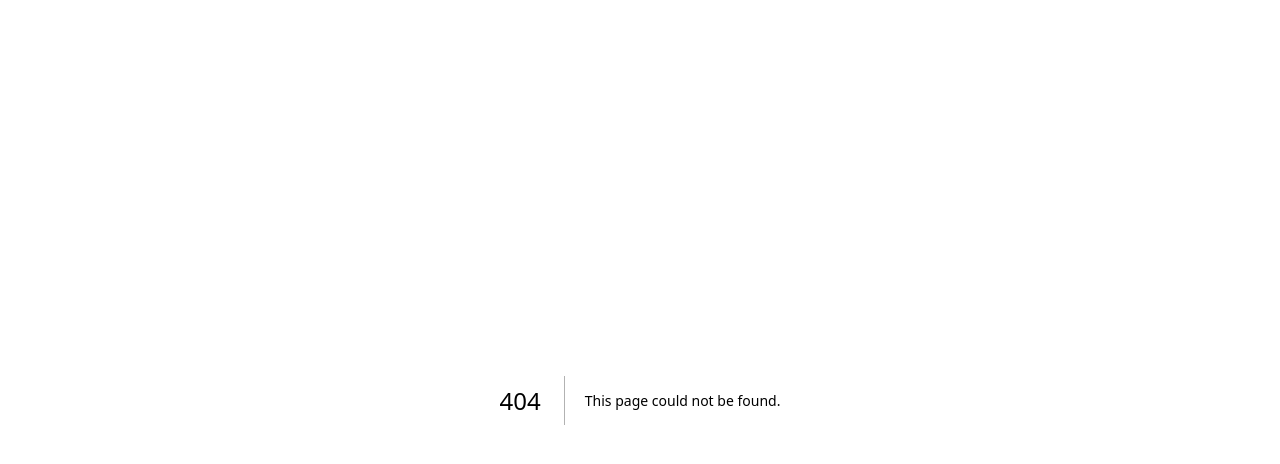
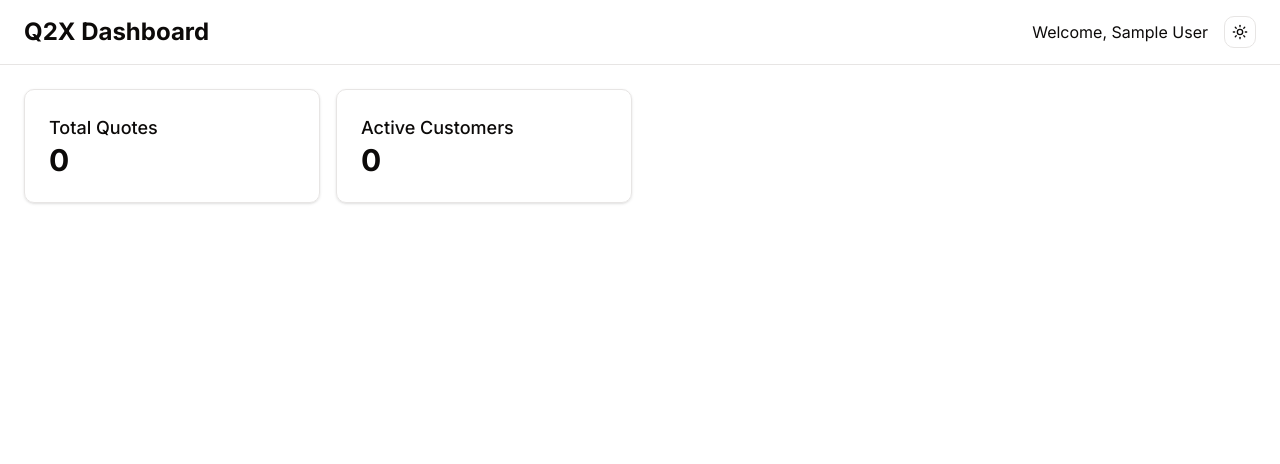
Before and after one commit to uma-provus/q2x, a Next.js app: page /dashboard in a window 1280 px wide. Before the commit this address had no page. Shown: the top 464 px of the page. Built offline with nearby package versions, Linux system fonts and the light colour scheme; no server answers; sample sign-in values are in the browser's storage.

Commit message:
feat: add seed script, dashboard, and test credentials

```diff
--- a/docker-compose.yml
+++ b/docker-compose.yml
@@ -1,6 +1,6 @@
 services:
   db:
-    image: postgres:15-alpine
+    image: postgres:16-alpine
     container_name: q2x-db
     environment:
       POSTGRES_USER: postgres
--- a/package.json
+++ b/package.json
@@ -46,7 +46,9 @@
     "babel-plugin-react-compiler": "1.0.0",
     "dotenv": "^17.2.3",
     "drizzle-kit": "^0.31.8",
+    "drizzle-seed": "^0.3.1",
     "tailwindcss": "^4",
+    "tsx": "^4.21.0",
     "typescript": "^5"
   }
 }
--- a/src/app/(auth)/login/page.tsx
+++ b/src/app/(auth)/login/page.tsx
@@ -37,7 +37,7 @@ export default function LoginPage() {
                 toast.error("Invalid credentials");
             } else {
                 toast.success("Logged in successfully");
-                router.push("/");
+                router.push("/dashboard");
                 router.refresh();
             }
         } catch (error) {
@@ -56,6 +56,11 @@ export default function LoginPage() {
                         Enter your email and password to access your account.
                     </CardDescription>
                 </CardHeader>
+                <div className="px-6 pb-4 text-sm text-muted-foreground">
+                    <p>Test Credentials:</p>
+                    <p>Email: admin@acme.com</p>
+                    <p>Password: password123</p>
+                </div>
                 <form onSubmit={handleSubmit}>
                     <CardContent className="space-y-4">
                         <div className="space-y-2">
--- /dev/null
+++ b/src/app/dashboard/page.tsx
@@ -0,0 +1,36 @@
+import { auth } from "@/lib/auth";
+import { redirect } from "next/navigation";
+import { Button } from "@/components/ui/button";
+import { ThemeToggle } from "@/components/theme-toggle";
+
+export default async function DashboardPage() {
+  const session = await auth();
+
+  if (!session) {
+    redirect("/login");
+  }
+
+  return (
+    <div className="flex flex-col min-h-screen">
+      <header className="flex items-center justify-between px-6 py-4 border-b">
+        <h1 className="text-2xl font-bold">Q2X Dashboard</h1>
+        <div className="flex items-center gap-4">
+          <span>Welcome, {session.user?.name}</span>
+          <ThemeToggle />
+        </div>
+      </header>
+      <main className="flex-1 p-6">
+        <div className="grid gap-4 md:grid-cols-2 lg:grid-cols-4">
+          <div className="p-6 border rounded-lg shadow-sm">
+            <h3 className="text-lg font-medium">Total Quotes</h3>
+            <p className="text-3xl font-bold">0</p>
+          </div>
+          <div className="p-6 border rounded-lg shadow-sm">
+            <h3 className="text-lg font-medium">Active Customers</h3>
+            <p className="text-3xl font-bold">0</p>
+          </div>
+        </div>
+      </main>
+    </div>
+  );
+}
--- /dev/null
+++ b/src/db/seed.ts
@@ -0,0 +1,45 @@
+import { db } from "./index";
+import { tenants, users } from "./schema";
+import bcrypt from "bcryptjs";
+import * as dotenv from "dotenv";
+
+dotenv.config({ path: ".env.local" });
+
+async function main() {
+  console.log("Seeding database...");
+
+  // Clear existing data
+  await db.delete(users);
+  await db.delete(tenants);
+
+  // Create a specific tenant and user for testing
+  const [tenant] = await db
+    .insert(tenants)
+    .values({
+      name: "Acme Corp",
+      slug: "acme",
+    })
+    .returning();
+
+  const passwordHash = await bcrypt.hash("password123", 10);
+
+  await db.insert(users).values({
+    tenantId: tenant.id,
+    email: "admin@acme.com",
+    name: "Admin User",
+    passwordHash,
+    status: "active",
+  });
+
+  console.log("Seeding complete!");
+  console.log("Test User:");
+  console.log("Email: admin@acme.com");
+  console.log("Password: password123");
+
+  process.exit(0);
+}
+
+main().catch((err) => {
+  console.error("Seeding failed:", err);
+  process.exit(1);
+});
```
Also changed, not shown: 1 other file (tests, documents, lock files or other folders).
